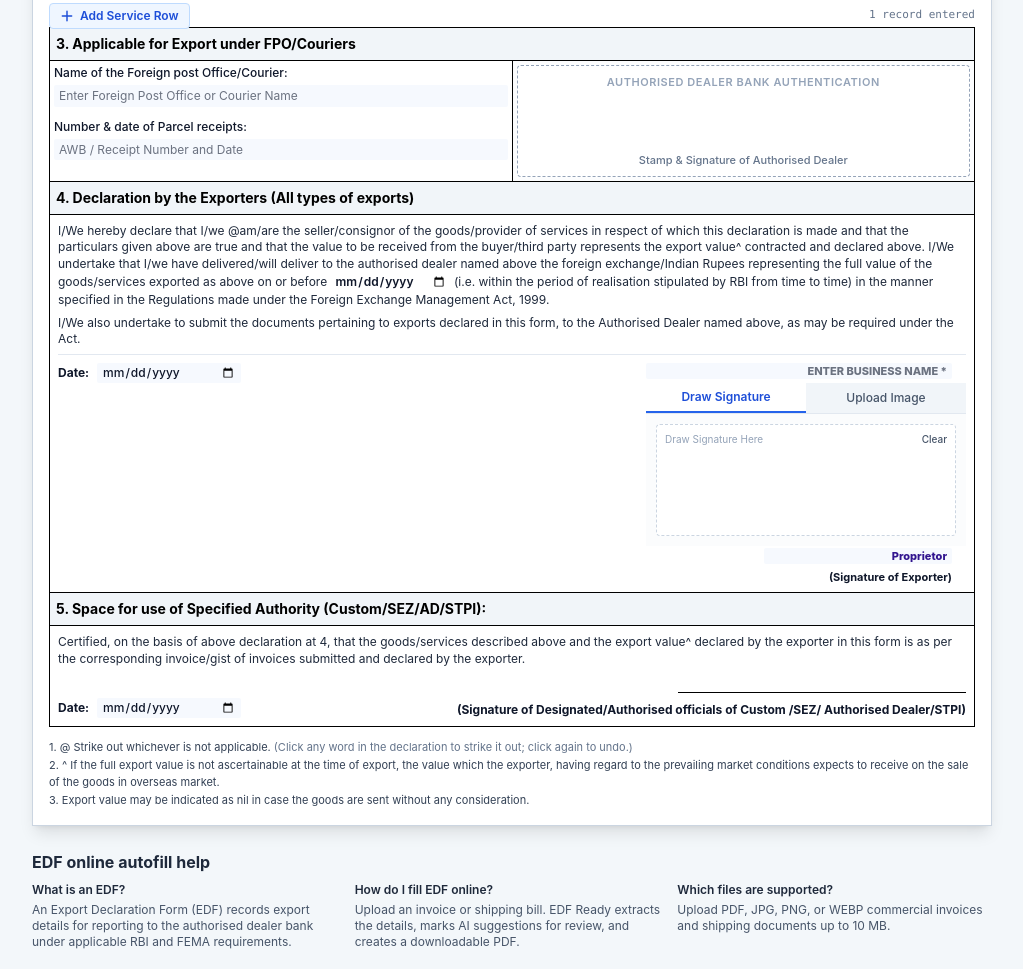
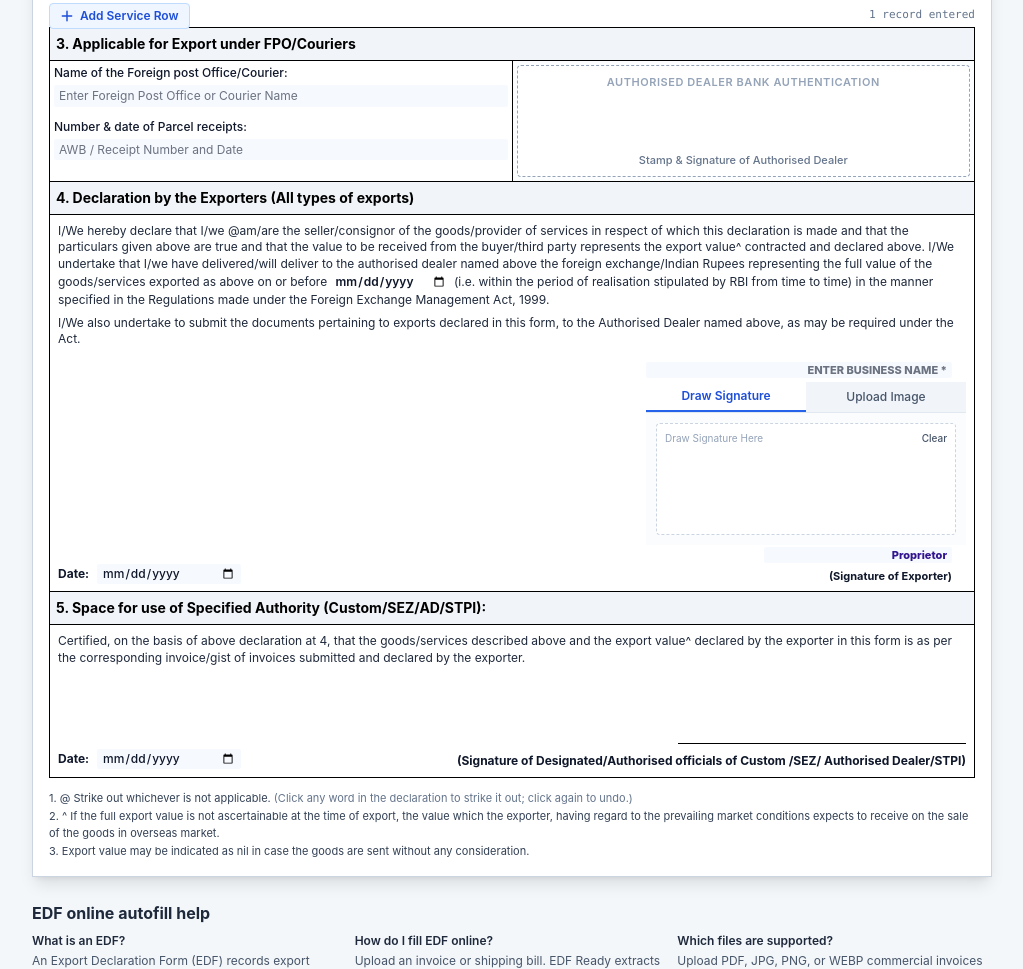
Before and after one commit to Ajay-Kanojiya/edf-ready, a plain HTML site: page frontend/index.html in a window 1280 px wide. Shown: the part 1509-2478 px from the top of the page, without its empty margins (128-1151 px from the left). Drawn offline with nearby package versions, Linux system fonts and the light colour scheme.

Commit message:
improve sign space

```diff
--- a/frontend/index.html
+++ b/frontend/index.html
@@ -1133,7 +1133,7 @@
           <td class="p-1 align-top">
             <span class="font-medium block text-xs leading-snug">Third Party name &amp; Address (In case of third Party Payments for Exports) :</span>
             <textarea class="cell-textarea mt-1" id="field_third_party" placeholder="Leave blank if direct settlement" rows="1"></textarea>
-            <div class="mt-2 pt-1 border-t border-slate-200">
+            <div class="mt-2 pt-1 border-t border-black">
               <span class="font-medium block text-xs">Relationship between Exporter &amp; Third Party:</span>
               <input class="cell-input mt-0.5" id="field_third_party_rel" placeholder="e.g. Authorized Agent" type="text" value="">
             </div>
@@ -1401,8 +1401,8 @@
               I/We also undertake to submit the documents pertaining to exports declared in this form, to the Authorised Dealer named above, as may be required under the Act.
             </p>
             <!-- Signatures Row -->
-            <div class="pt-2 mt-1.5 border-t border-slate-200">
-              <div class="flex flex-wrap sm:flex-nowrap items-start justify-between gap-3">
+            <div class="pt-2 mt-1.5">
+              <div class="flex flex-wrap sm:flex-nowrap items-end justify-between gap-3">
                 <div class="space-y-3 w-full sm:w-1/2">
                   <div class="flex items-center gap-2">
                     <span class="font-bold text-slate-900 text-xs">Date:</span>
@@ -1481,7 +1481,7 @@
             <p class="">
               Certified, on the basis of above declaration at 4, that the goods/services described above and the export value^ declared by the exporter in this form is as per the corresponding invoice/gist of invoices submitted and declared by the exporter.
             </p>
-            <div class="pt-3 mt-1.5 flex items-end justify-between">
+            <div class="pt-16 mt-1.5 flex items-end justify-between">
               <div class="flex items-center gap-2">
                 <span class="font-bold text-slate-900 text-xs">Date:</span>
                 <input class="cell-input font-medium text-xs w-36" type="date" value="">
```
Also changed, not shown: server/private/idfc/index.html (+3 -3 lines).
